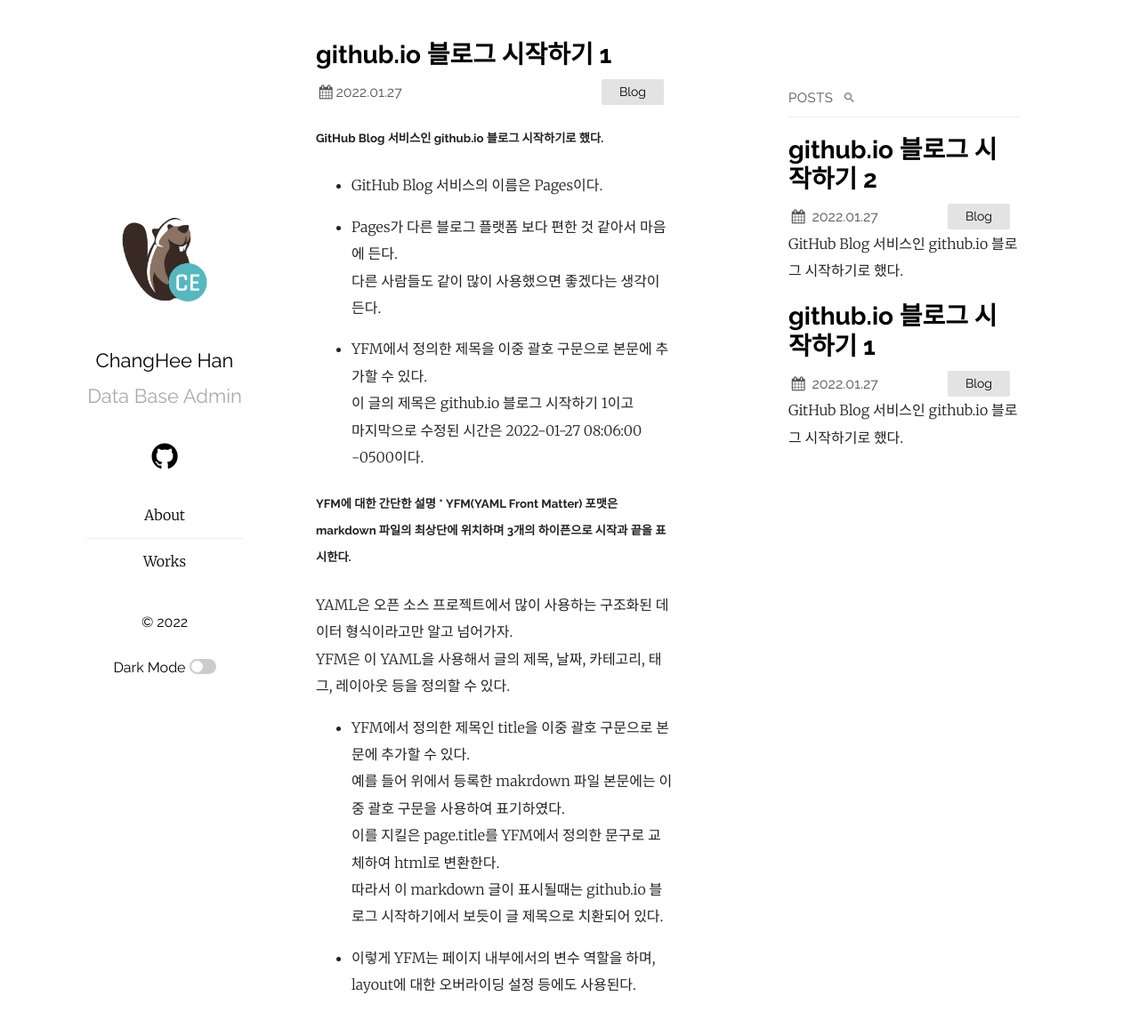
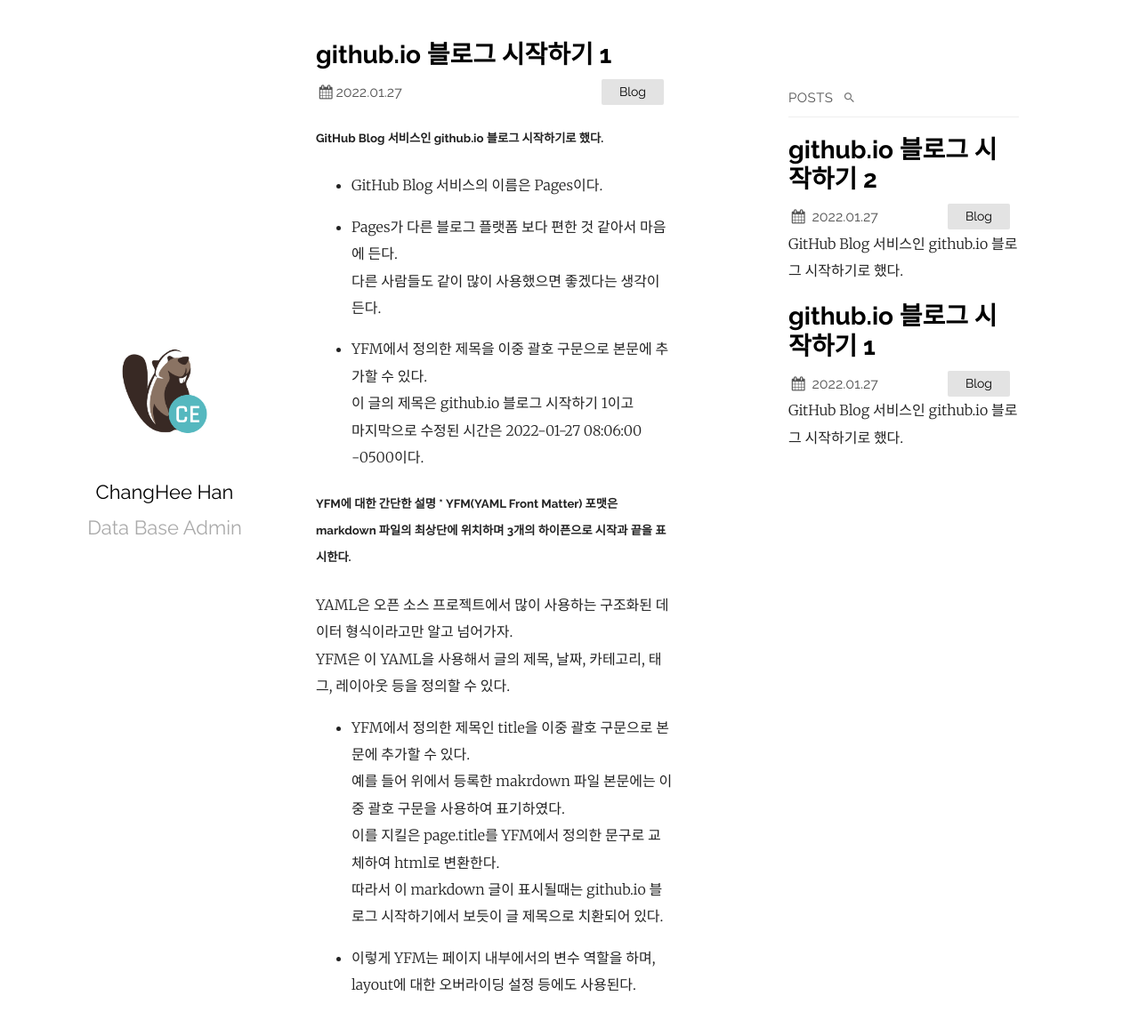
Before and after one commit to sfthch/sfthch, a Jekyll site: the page built from _posts/2022-01-27-01-blog-hch.md, in a window 1280 px wide and 1168 px high. Shown: the top 1156 px of the window at 89% size. Built offline with Jekyll 4.4.1, drawn with Linux system fonts in a browser that asks for light colours; our own code applies the rules of GitHub Pages for plain Markdown files.

Commit message:
2202040846

```diff
--- a/_layouts/default2.html
+++ b/_layouts/default2.html
@@ -32,135 +32,6 @@
       <p class="tagline">{{ site.plainwhite.tagline }}</p>
       {%- endif -%}
       </div>
-      {% capture footer %}
-      {%- if site.plainwhite.social_links != '' -%}
-      <ul class="social about-footer {{condensed_class}}">
-        {%- if site.plainwhite.social_links.github -%}
-        <a href="https://github.com/{{ site.plainwhite.social_links.github }}" target="_blank">
-          <li>
-            <i class="icon-github-circled"></i>
-          </li>
-        </a>
-        {%- endif -%}
-        {%- if site.plainwhite.social_links.gitlab -%}
-        <a href="https://gitlab.com/{{ site.plainwhite.social_links.gitlab }}" target="_blank">
-          <li>
-            <i class="icon-gitlab"></i>
-          </li>
-        </a>
-        {%- endif -%}
-        {%- if site.plainwhite.social_links.linkedIn -%}
-        <a href="https://www.linkedin.com/{{ site.plainwhite.social_links.linkedIn }}" target="_blank">
-          <li>
-            <i class="icon-linkedin-squared"></i>
-          </li>
-        </a>
-        {%- endif -%}
-        {%- if site.plainwhite.social_links.twitter -%}
-        <a href="https://twitter.com/{{ site.plainwhite.social_links.twitter }}" target="_blank">
-          <li>
-            <i class="icon-twitter-squared"></i>
-          </li>
-        </a>
-        {%- endif -%}
-        {%- if site.plainwhite.social_links.instagram -%}
-        <a href="https://instagram.com/{{ site.plainwhite.social_links.instagram }}" target="_blank">
-          <li>
-            <i class="icon-instagram"></i>
-          </li>
-        </a>
-        {%- endif -%}
-        {%- if site.plainwhite.social_links.facebook -%}
-        <a href="https://facebook.com/{{ site.plainwhite.social_links.facebook }}" target="_blank">
-          <li>
-            <i class="icon-facebook-squared"></i>
-          </li>
-        </a>
-        {%- endif -%}
-        {%- if site.plainwhite.social_links.youtube -%}
-        <a href="https://youtube.com/{{ site.plainwhite.social_links.youtube }}" target="_blank">
-          <li>
-            <i class="icon-youtube"></i>
-          </li>
-        </a>
-        {%- endif -%}
-        {%- if site.plainwhite.social_links.pinterest -%}
-        <a href="https://pinterest.com/{{ site.plainwhite.social_links.pinterest }}" target="_blank">
-          <li>
-            <i class="icon-pinterest-squared"></i>
-          </li>
-        </a>
-        {%- endif -%}
-        {%- if site.plainwhite.social_links.dribbble -%}
-        <a href="https://dribbble.com/{{ site.plainwhite.social_links.dribbble }}" target="_blank">
-          <li>
-            <i class="icon-dribbble"></i>
-          </li>
-        </a>
-        {%- endif -%}
-        {%- if site.plainwhite.social_links.flickr -%}
-        <a href="https://flickr.com/{{ site.plainwhite.social_links.flickr }}" target="_blank">
-          <li>
-            <i class="icon-flickr"></i>
-          </li>
-        </a>
-        {%- endif -%}
-        {%- if site.plainwhite.social_links.telegram -%}
-        <a href=" https://t.me/{{ site.plainwhite.social_links.telegram }}" target="_blank">
-          <li>
-            <i class="icon-telegram"></i>
-          </li>
-        </a>
-        {%- endif -%}
-        {%- if site.plainwhite.social_links.soundcloud -%}
-        <a href=" https://soundcloud.com/{{ site.plainwhite.social_links.soundcloud }}" target="_blank">
-          <li>
-            <i class="icon-soundcloud"></i>
-          </li>
-        </a>
-        {%- endif -%}
-        {%- if site.plainwhite.social_links.email -%}
-        <a href="mailto:{{ site.plainwhite.social_links.email }}" target="_blank">
-          <li>
-            <i class="icon-mail-alt"></i>
-          </li>
-        </a>
-        {%- endif -%}
-        {%- if site.plainwhite.social_links.stackoverflow -%}
-        <a href="https://stackoverflow.com/users/{{ site.plainwhite.social_links.stackoverflow }}" target="_blank">
-          <li>
-            <i class="icon-stack-overflow"></i>
-          </li>
-        </a>
-        {%- endif -%}
-      </ul>
-      {%- endif -%}
-      {%- if site.plainwhite.navigation -%}
-      <nav class="navigation about-footer {{condensed_class}}">
-        <ul>
-          {% for link in site.plainwhite.navigation %}
-          <li>
-            <a href="{{ link.url }}">{{ link.title }}</a>
-          </li>
-          {% endfor %}
-        </ul>
-      </nav>
-      {%- endif -%}
-      <p class="about-footer {{condensed_class}}">&copy;
-        {{ "now" | date: "%Y" }}</p>
-      {%- if site.plainwhite.dark_mode -%}
-      <div class="about-footer {{condensed_class}}">
-        <p>Dark Mode
-          <i class="icon-moon"></i>
-          <label class="switch">
-            <input type="checkbox" class="dark-mode-toggle">
-            <span class="slider round" onclick="toggleDarkMode()"></span>
-          </label>
-        </p>
-      </div>
-      {%- endif -%}
-      {% endcapture %}
-      {{ footer }}
     </section>
     <section class="content">
       {{ content }}
```
